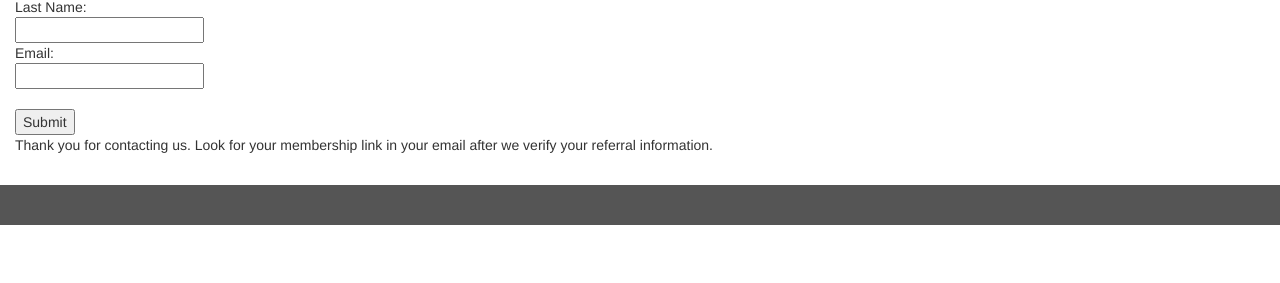
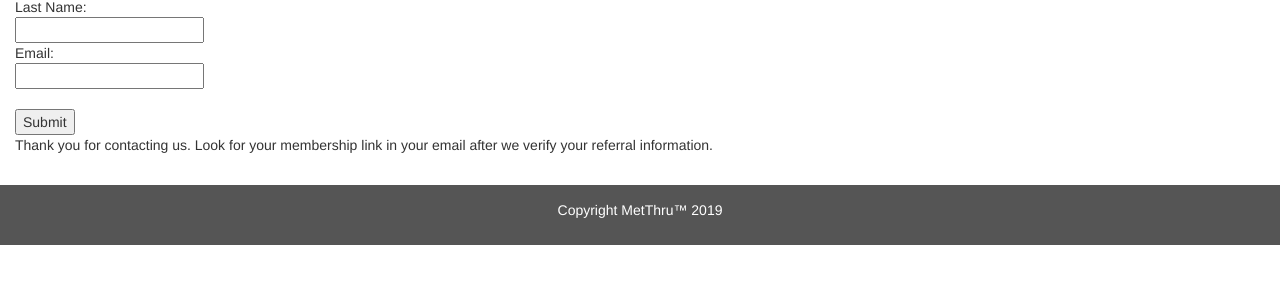
Before and after one commit to metthru/metthru, a plain HTML site: page contact.html in a window 1280 px wide. Shown: the part 191-474 px from the top of the page. Drawn offline with nearby package versions, Linux system fonts and the light colour scheme.

Commit message:
Update contact.html

```diff
--- a/contact.html
+++ b/contact.html
@@ -88,7 +88,7 @@
 </div>
 
 <footer class="container-fluid text-center">
-  <p></p>
+  <p>Copyright MetThru&trade; 2019</p>
 </footer>
 
 </body>
```
